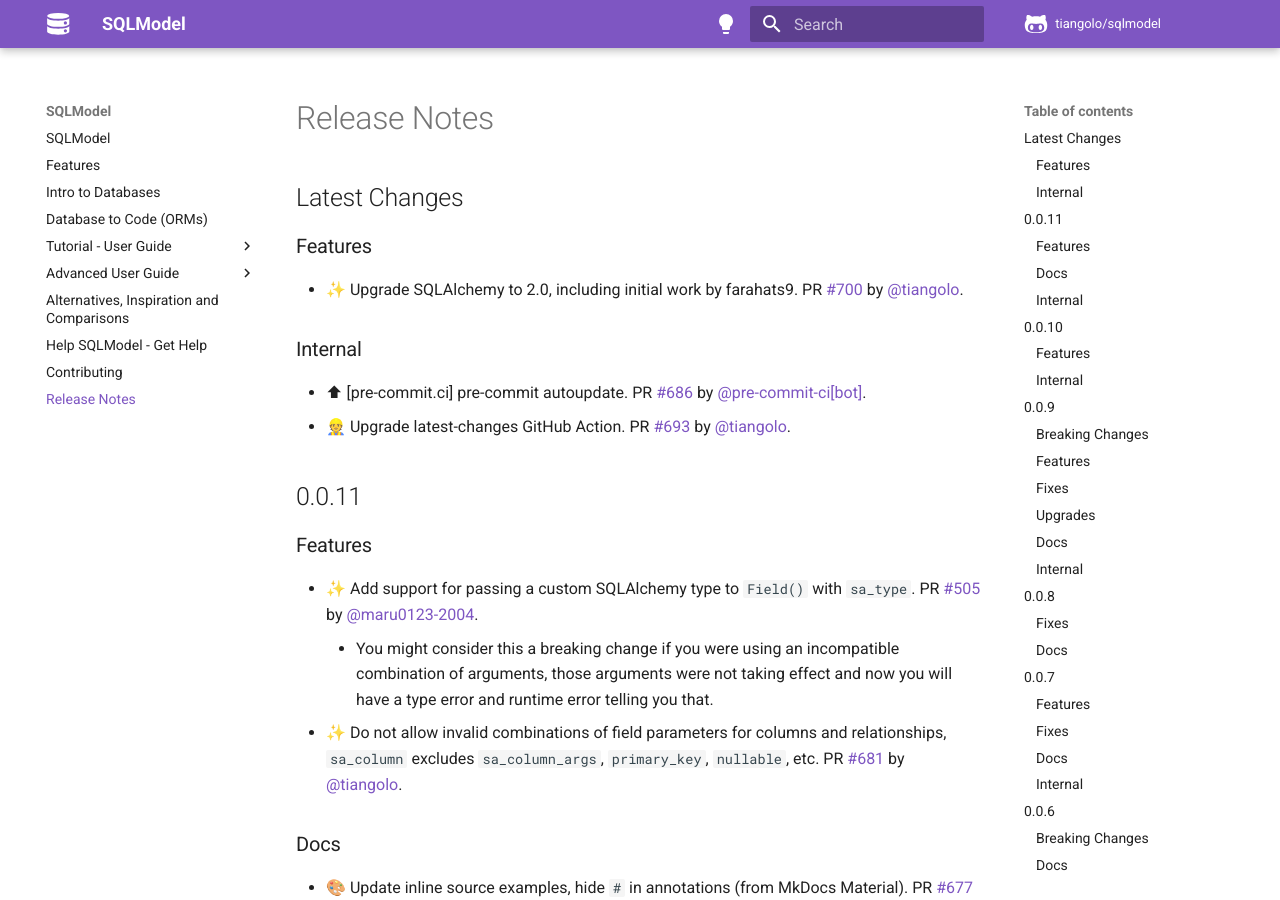
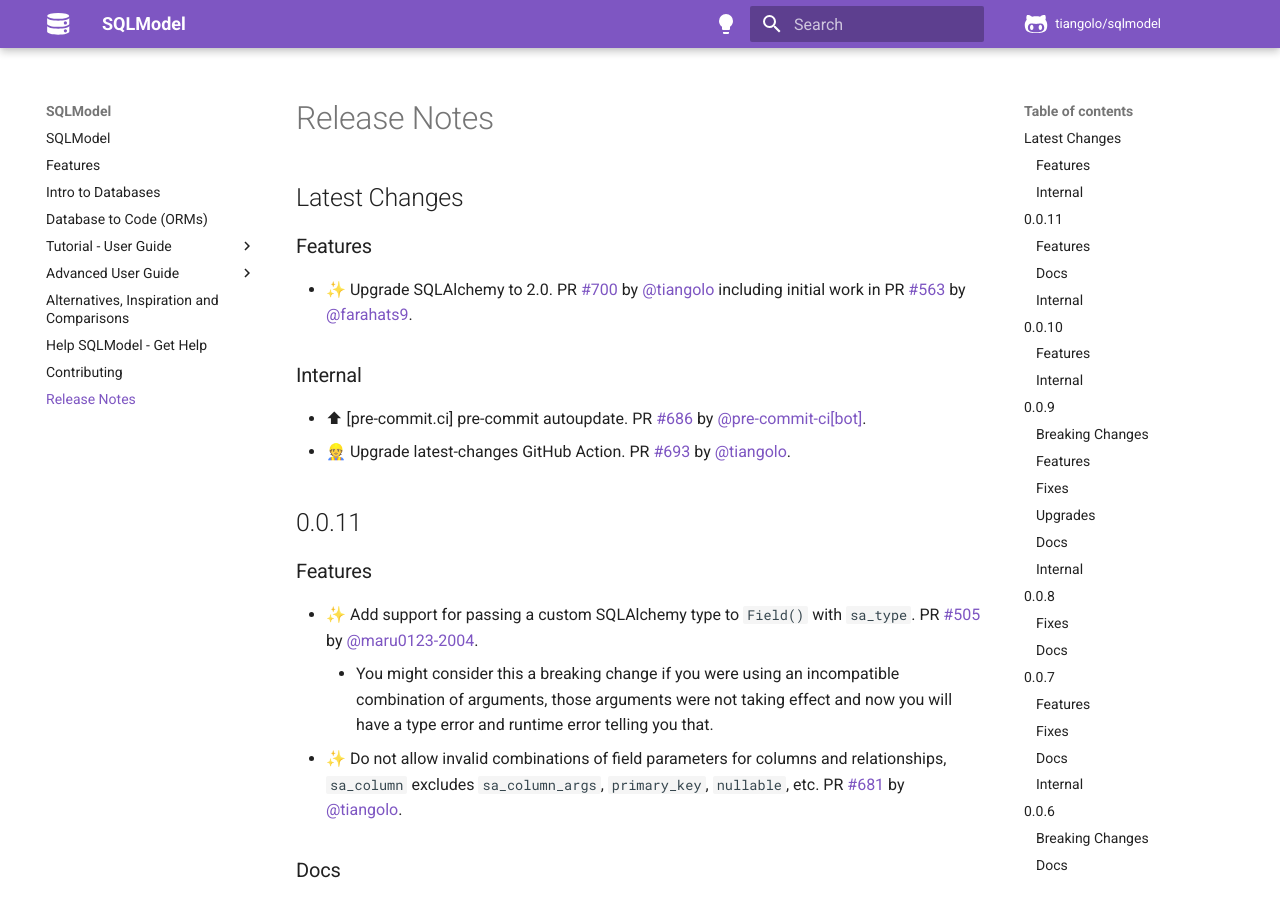
Before and after one commit to sztrakabalint/fastapi-sqlmodel, an MkDocs documentation site: the page built from docs/release-notes.md, in a window 1280 px wide and 900 px high. Built offline with MkDocs 1.6.1 and Material for MkDocs 9.7.7, drawn with Linux system fonts in a browser that asks for light colours; comment, search, counter and statistics services are not loaded.

Commit message:
📝 Update release notes

```diff
--- a/docs/release-notes.md
+++ b/docs/release-notes.md
@@ -4,7 +4,7 @@
 
 ### Features
 
-* ✨ Upgrade SQLAlchemy to 2.0, including initial work by farahats9. PR [#700](https://github.com/tiangolo/sqlmodel/pull/700) by [@tiangolo](https://github.com/tiangolo).
+* ✨ Upgrade SQLAlchemy to 2.0. PR [#700](https://github.com/tiangolo/sqlmodel/pull/700) by [@tiangolo](https://github.com/tiangolo) including initial work in PR [#563](https://github.com/tiangolo/sqlmodel/pull/563) by [@farahats9](https://github.com/farahats9).
 
 ### Internal
 
```
